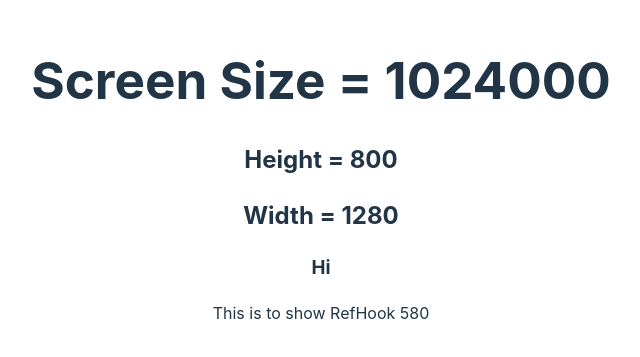
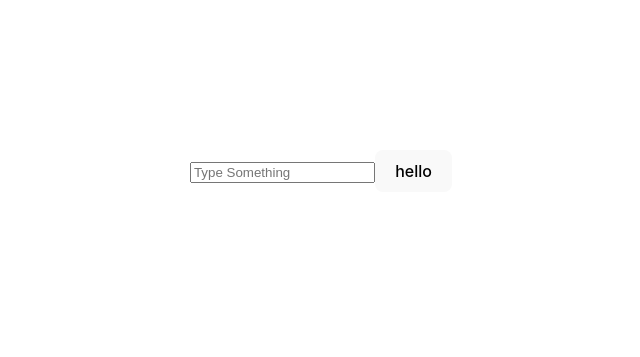
Before and after one commit to simran-saini-zs/React_Practice, a React (Vite) app: page / in a window 1280 px wide. Shown: the part 229-586 px from the top of the page, without its empty margins (319-959 px from the left). Built offline with nearby package versions, Linux system fonts and the light colour scheme.

Commit message:
throttle

```diff
--- a/src/App.jsx
+++ b/src/App.jsx
@@ -1,37 +1,108 @@
-import { createContext, useState } from 'react'
-import reactLogo from './assets/react.svg'
-import viteLogo from '/vite.svg'
 import './App.css'
-import Assignment from "./Assignment.jsx"
-import { StrictMode } from 'react'
-import { createRoot } from 'react-dom/client'
-import './index.css'
-import ReactDOM from "react-dom"
-import {ColorProvider} from "./ColorContext.jsx"
-import Counter from './Counter.jsx'
-import Form from './Form.jsx'
-import Problem1 from './Problem1SetTimeOut.jsx'
-import WindowHook from './WindowHook.jsx'
-import MountedHook from './MountedHook.jsx'
-import RefHook from './RefHook.jsx'
 function App() {
-  let {w_size,h_size} = WindowHook();
-  let {ismount} = MountedHook();
-  console.log(ismount);
-  let {ref,size} = RefHook();
+  function handlechange()
+  {
+    let id;
+    function innerfn(event)
+    {
+      clearTimeout(id);
+      id = setTimeout(()=>{
+        console.log(event.target.value);
+      },1000);
+    }
+    return innerfn;
+  }
+
+
+  function handleclick()
+  {
+    let id,id2;
+    let count = 0;
+    function innerfn(event)
+    {
+      if(!id)
+      {
+        id2 = setInterval(()=>{
+          let time = new Date();
+          count++;
+          console.log("count:",count," Time = ",time);
+        },3000);
+      }
+      clearTimeout(id);
+      id = setTimeout(()=>{
+        let time = new Date();
+        console.log(count," Time = ",time);
+        count = 0;
+        clearTimeout(id2);
+        id = undefined;
+      },1000);
+    }
+    return innerfn;
+  }
   return (
     <>
-    <ColorProvider>
-    <div>
-        <h1>Screen Size = {w_size*h_size}</h1>
-        <h2>Height = {h_size}</h2>
-        <h2>Width = {w_size}</h2>
-        {ismount && <h3>Hi</h3>}
-        <div ref ={ref}>This is to show RefHook {size}</div>
-    </div>
-    </ColorProvider>
+   <input type="text" placeholder='Type Something' id = "pass" onChange={handlechange()}/>
+   <button onClick={handleclick()}>hello</button>
     </>
   )
 }
+export default App
+//USING KEYSTROKES:
+// useEffect(()=>{
+//   let timer = 1000;
+//   let id;
+//   function handlepress()
+//   {
+//     clearTimeout(id);
+//   }
+//   function handleup(event)
+//   {
+//     clearTimeout(id);
+//     id = setTimeout(()=>{
+//       console.log(event.target.value);
+//     },timer);
+//   }
+//   let ele = document.getElementById("pass");
+//   ele.addEventListener('keyup',handleup);
+//   ele.addEventListener('keypress',handlepress);
 
-export default App
+//   return (()=> clearTimeout(id));
+// },[])
+
+
+//USING HOOKS:
+// let [value,setValue] = useState('');
+//   let ref = useRef(null)
+
+//   function handlechange(event)
+//   {
+//     setValue(event.target.value);
+
+//   }
+//   useEffect(()=>{
+//     setTimeout(()=>{
+
+//       if(ref.current.value == value)
+//       {
+//         console.log(value);
+//       }
+//     },1000);
+//   },[value])
+
+
+//USING MY LOGIC WITH SETTIMEOUT
+// let id;
+// let value = '';
+// function handlechange(event)
+// {
+//   clearTimeout(id);
+//   setTimeout(()=>{
+//      value = event.target.value;
+//   },500);
+//   id = setTimeout(()=>{
+//     if(value == event.target.value)
+//     {
+//       console.log(value);
+//     }
+//   },1000);
+// }
```
